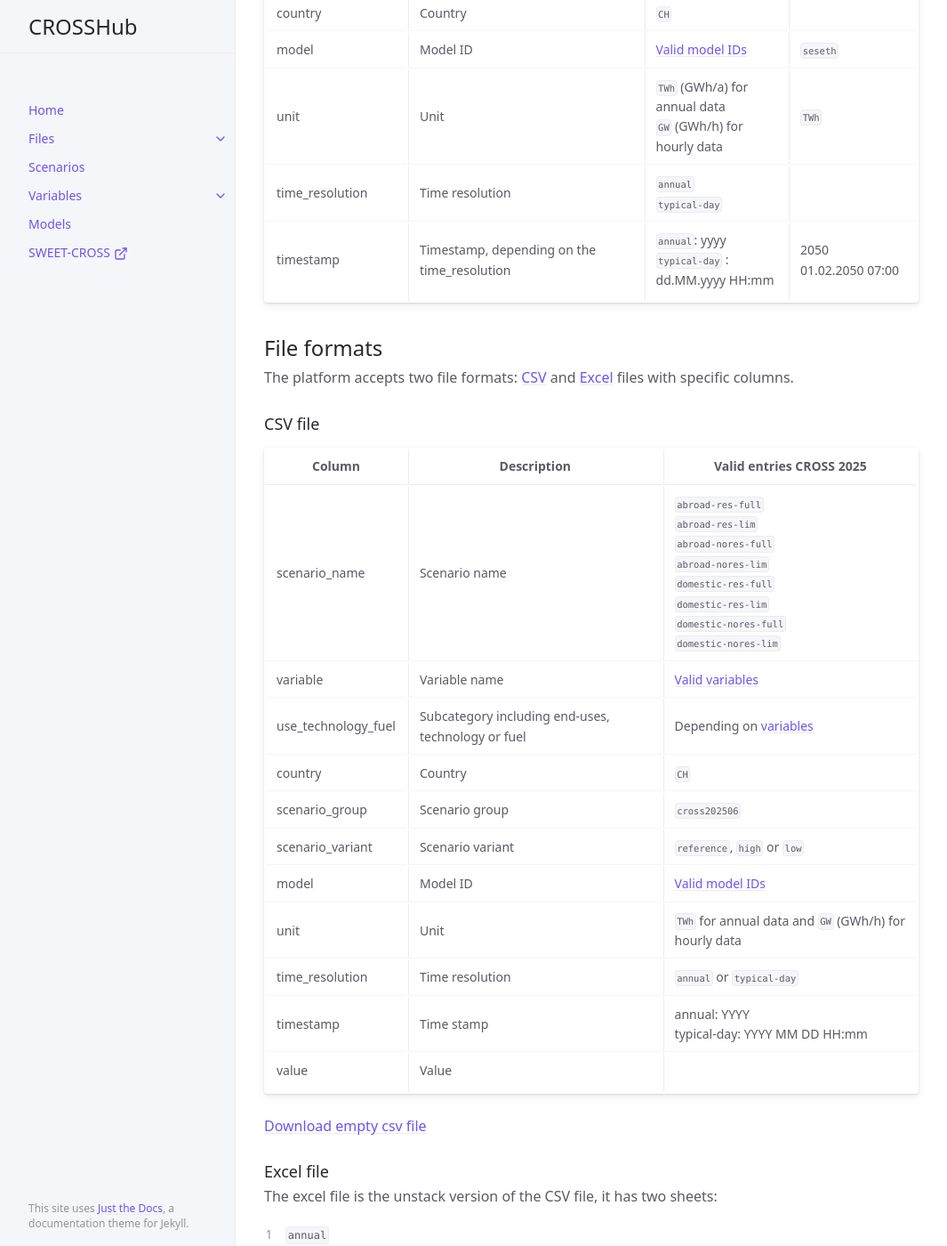
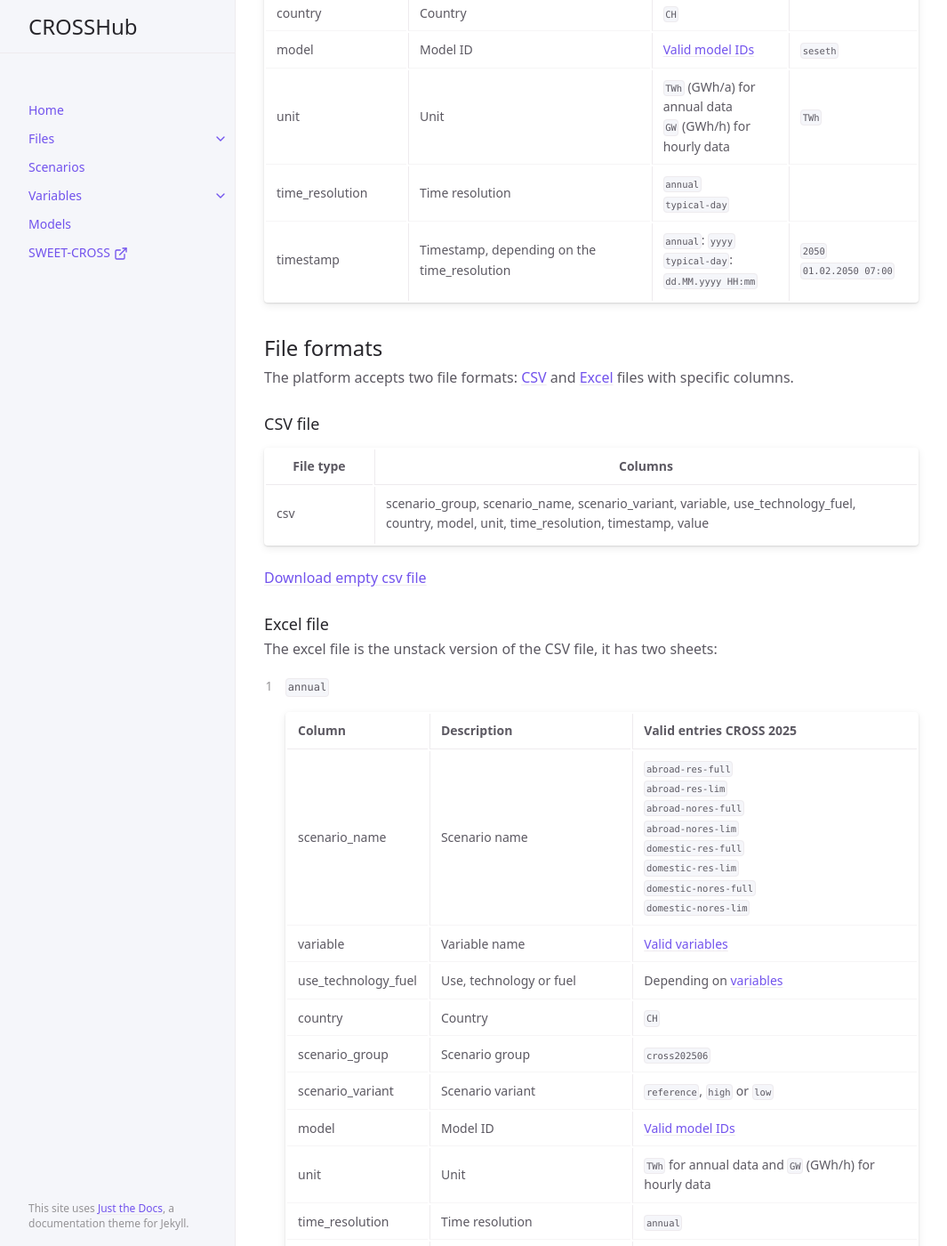
Before and after one commit to sweet-cross/data-model, a Jekyll site: the page built from docs/files/index.md, in a window 1280 px wide and 1400 px high, scrolled down 790 px. Shown: the whole window at 89% size, without its empty margins (107-1172 px from the left). Built offline with Jekyll 4.4.1, drawn with Linux system fonts in a browser that asks for light colours; cached includes are drawn as plain includes; some of the changed text lies outside the part shown.

Commit message:
file column order

```diff
--- a/docs/files/index.md
+++ b/docs/files/index.md
@@ -15,7 +15,7 @@ nav_order: 2
 
 | Field name | Description  | Valid entries | Example |
 | ---- | ------------ | ------------------- |------ |
-| scenario_group      | Scenario group | `cross202209`<br>`cross202506`  | `cross202506`  |
+| scenario_group      | Scenario group | `cross202506`<br>`cross202209`  | `cross202506`  |
 | scenario_name       | Scenario name  | [Valid scenarios](/instructions-data/docs/scenarios) | `abroad-res-full` |
 | scenario_variant    | Scenario variant | `reference`<br>`high`<br>`low` |
 | variable            | Variable name  | [Valid variables](/instructions-data/docs/variables) |  `electricity_supply`|
@@ -24,8 +24,7 @@ nav_order: 2
 | model               | Model ID         |  [Valid model IDs](/instructions-data/docs/models) | `seseth` |
 | unit                | Unit             | `TWh` (GWh/a) for annual data <br> `GW` (GWh/h) for hourly data | `TWh` |
 | time_resolution     | Time resolution  | `annual` <br> `typical-day`   |
-| timestamp           | Timestamp, depending on the time_resolution       | `annual`: yyyy<br>`typical-day` : dd.MM.yyyy HH:mm  | 2050 <br> 01.02.2050 07:00 |
-
+| timestamp           | Timestamp, depending on the time_resolution       | `annual`: `yyyy`<br>`typical-day`: `dd.MM.yyyy HH:mm`  | `2050` <br> `01.02.2050 07:00` |
 
 
 ## File formats
@@ -35,19 +34,9 @@ The platform accepts two file formats: [CSV](#csv) and [Excel](#excel) files wit
 <a id="csv"></a>
 ### CSV file
 
- | Column | Description  | Valid entries CROSS 2025 |
-| ---- | ------------ | ------------------------ |
-| scenario_name       | Scenario name           | `abroad-res-full` <br> `abroad-res-lim`<br>`abroad-nores-full`<br>`abroad-nores-lim`<br>`domestic-res-full`<br>`domestic-res-lim`<br>`domestic-nores-full`<br>`domestic-nores-lim` |
-| variable            | Variable name           | [Valid variables](/instructions-data/docs/variables) |
-| use_technology_fuel | Subcategory including end-uses, technology or fuel | Depending on [variables](/instructions-data/docs/variables)  |
-| country             | Country                 | `CH` |
-| scenario_group      | Scenario group          | `cross202506`  |
-| scenario_variant    | Scenario variant        | `reference`, `high` or `low` |
-| model               | Model ID                |  [Valid model IDs](/instructions-data/docs/models) |
-| unit                | Unit                    | `TWh` for annual data and `GW` (GWh/h) for hourly data |
-| time_resolution     | Time resolution         | `annual` or `typical-day`   |
-| timestamp           | Time stamp              | annual: YYYY<br>typical-day: YYYY MM DD HH:mm  |
-| value               | Value                   |   |
+File type | Columns |
+| ---- | ---- |
+csv | scenario_group, scenario_name, scenario_variant, variable, use_technology_fuel, country, model, unit, time_resolution, timestamp, value               |
 
 
 [Download empty csv file](/instructions-data/files/resultsCross_stacked.csv)
```
Also changed, not shown: files/resultsCross_SES_stacked.csv, 2 other files.
